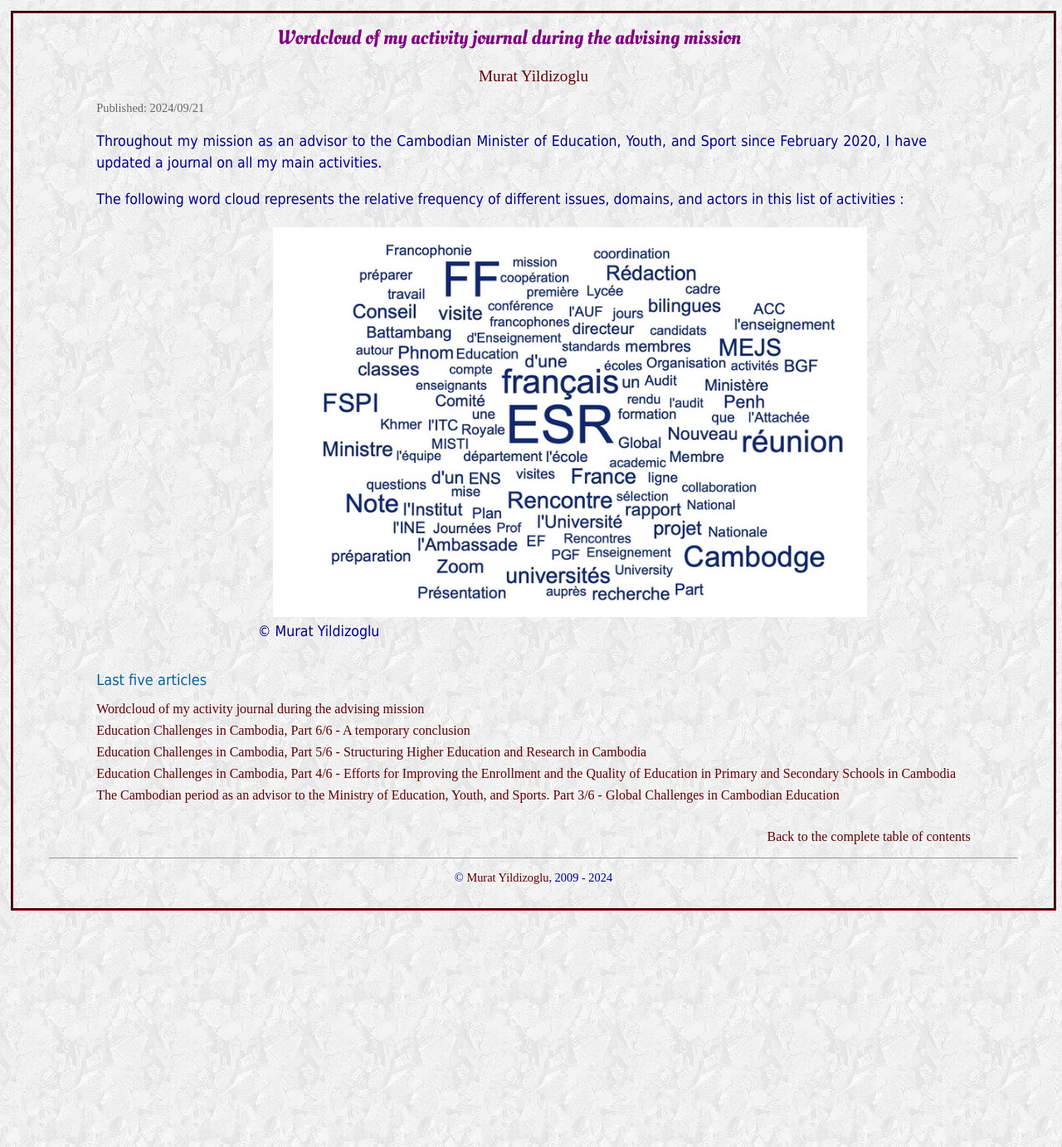
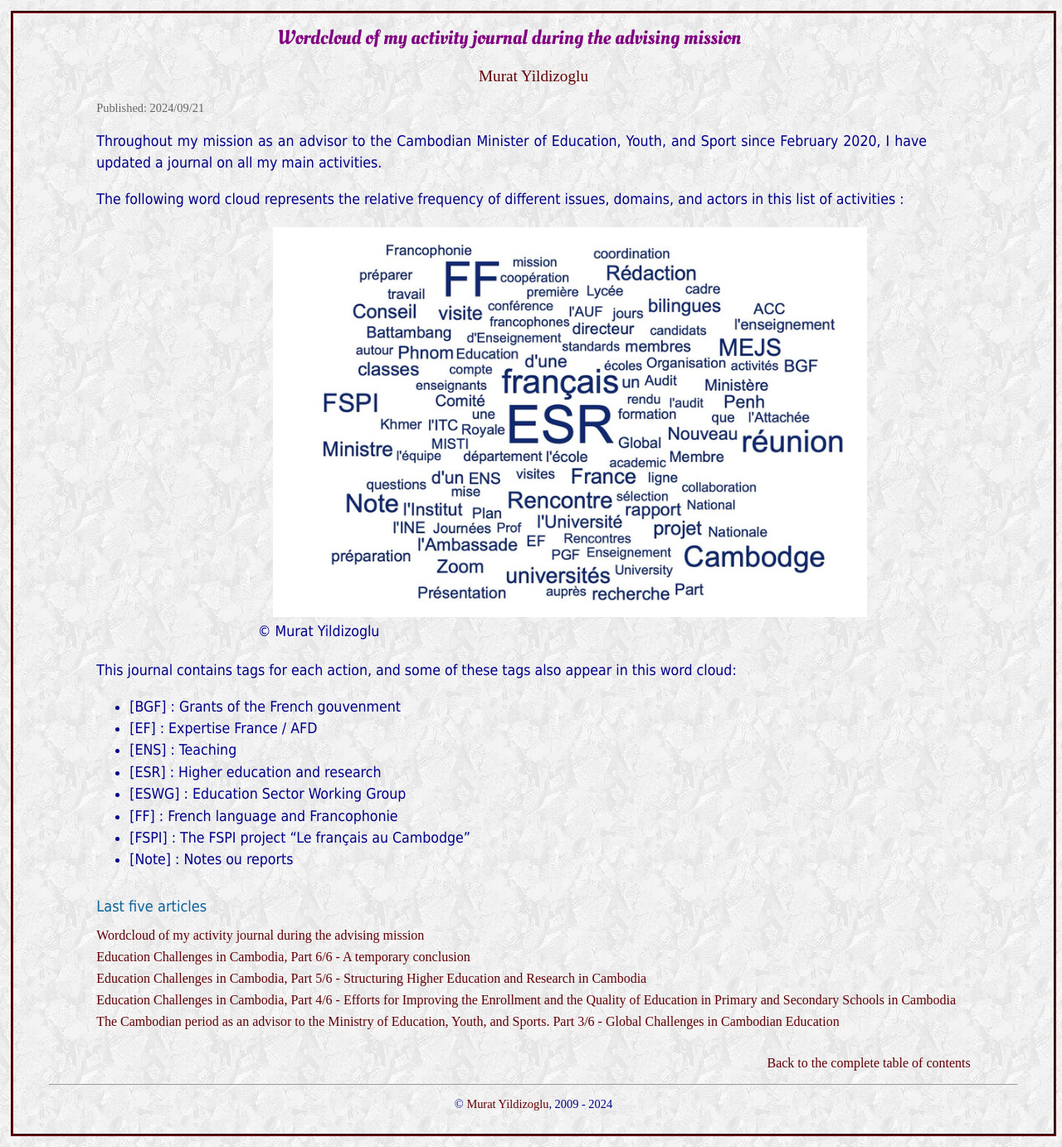
Before and after one commit to myildi/myildi.github.io, a Jekyll site: the page built from _posts/2024-09-21-Cambodia-education-7-wordcloud-mission.md, in a window 1280 px wide. Shown: the whole page at 83% size. Built offline with Jekyll 4.4.1, drawn with Linux system fonts in a browser that asks for light colours.

Commit message:
Update 2024-09-21-Cambodia-education-7-wordcloud-mission.md

```diff
--- a/_posts/2024-09-21-Cambodia-education-7-wordcloud-mission.md
+++ b/_posts/2024-09-21-Cambodia-education-7-wordcloud-mission.md
@@ -10,3 +10,14 @@ The following word cloud represents the relative frequency of different issues,
 
 |![](/images/filler.png) |![A word cloud of my activities](/images/Word-cloud-Journal-activite-1.jpg)|
 | |© Murat Yildizoglu |
+
+This journal contains tags for each action, and some of these tags also appear in this word cloud:
+
+- [BGF] : Grants of the French gouvenment
+- [EF] : Expertise France / AFD
+- [ENS] : Teaching
+- [ESR] : Higher education and research
+- [ESWG] : Education Sector Working Group
+- [FF] : French language and Francophonie
+- [FSPI] : The FSPI project  "Le français au Cambodge"
+- [Note] : Notes ou reports
```
